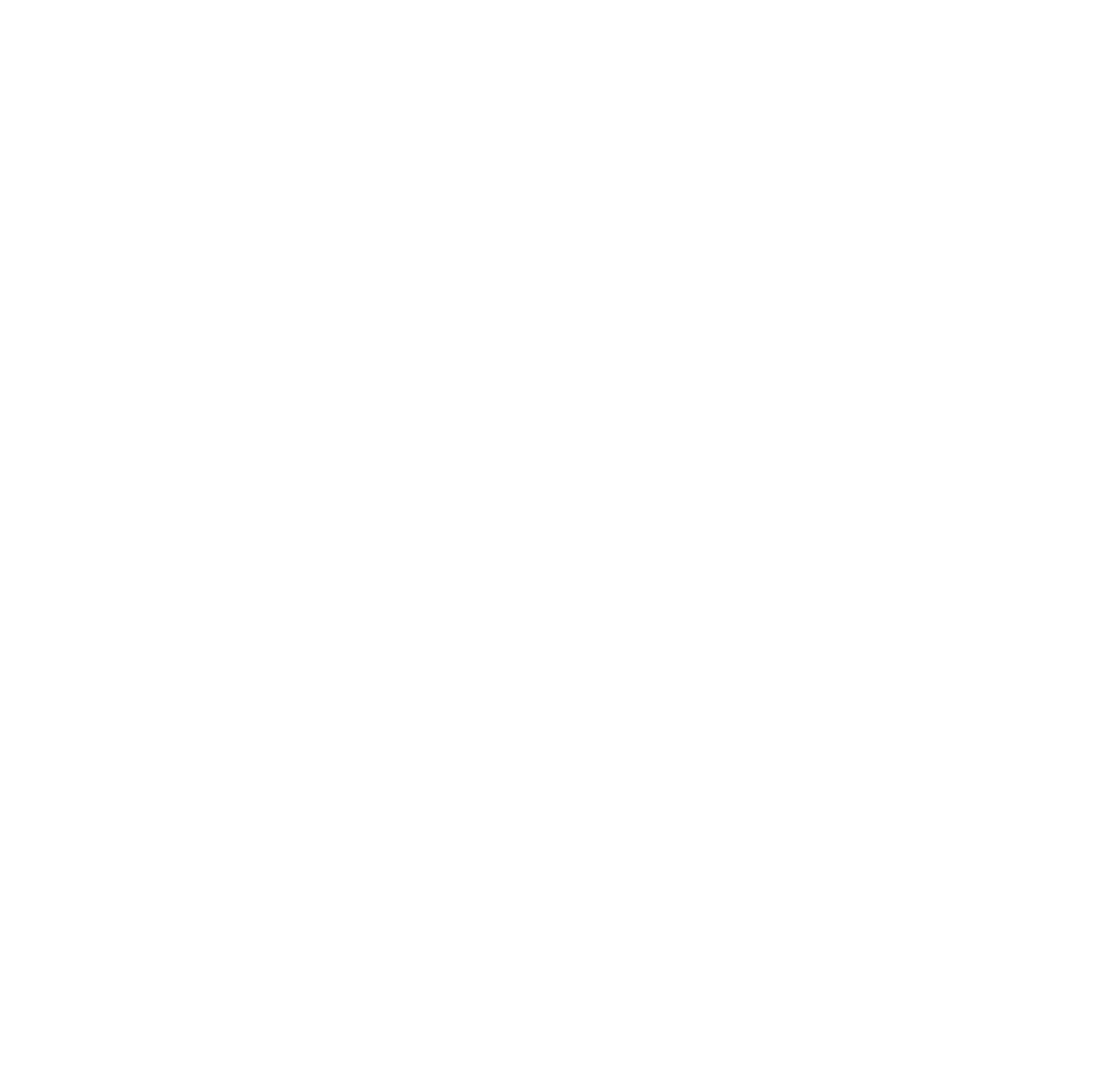
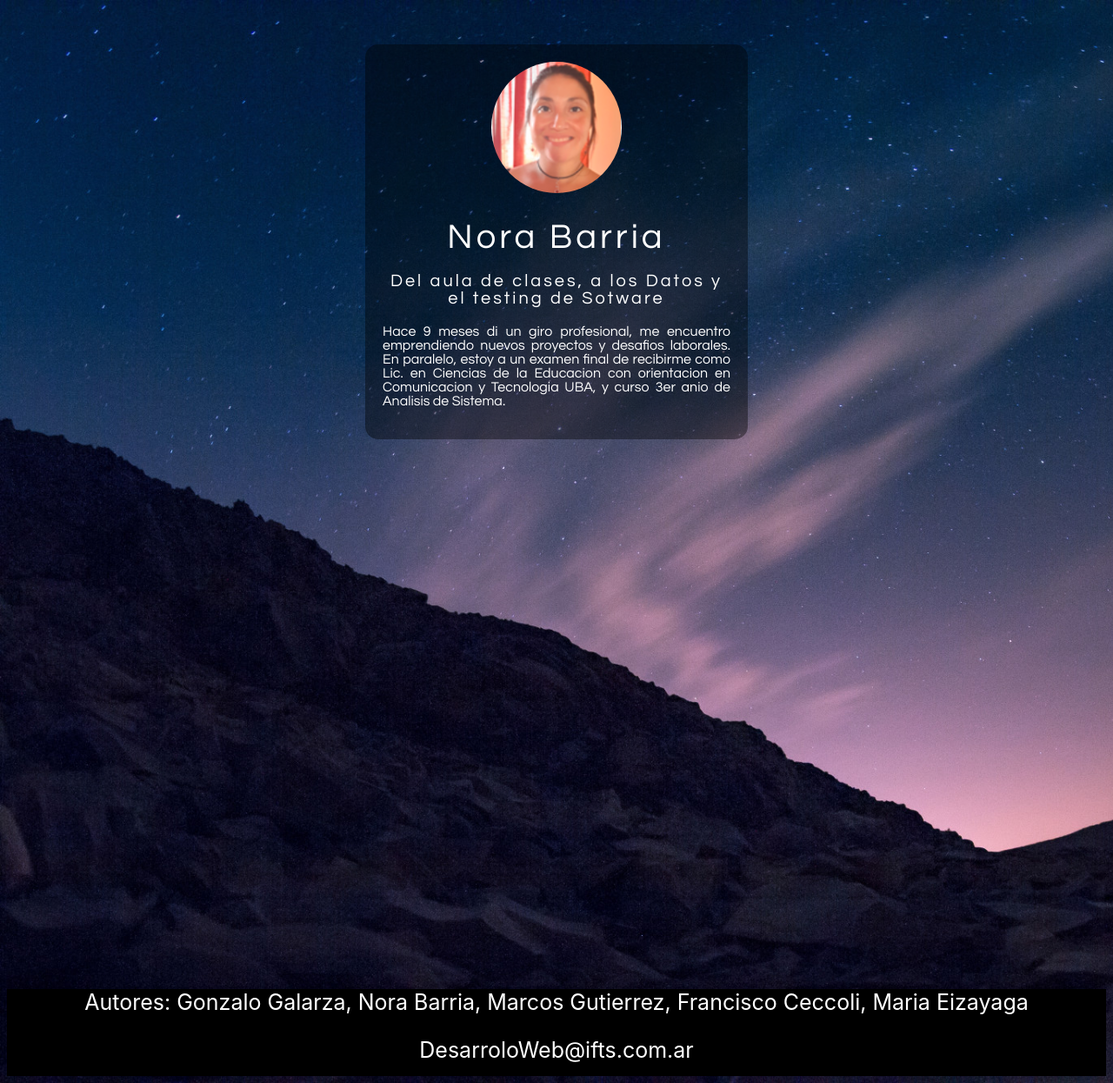
Before and after one commit to gonzalojgalarza/blog-desarrolloweb, a plain HTML site: page nora.html in a window 1280 px wide. Shown: the whole page at 87% size. Before the commit the page ends 800 px from the top, so only its background shows below. Drawn offline with Linux system fonts and the light colour scheme.

Commit message:
Tarjeta ampliatoria de información- sección Nora

```diff
--- a/css/nora.css
+++ b/css/nora.css
@@ -1,12 +1,64 @@
+.fondo {
+    background: url('../img/fondoNora.jpg') no-repeat;
+    background-size: cover;
+    font-family: 'Century Gothic', sans-serif;
+}
+
+.box {
+    width: 400px;
+    background: rgb(0, 0, 0, .4);
+    margin: 0 auto;
+    margin-top: 4%;
+    padding: 20px;
+    color: white;
+    text-align: center;
+    border-radius: 15px;
+}
+
+.box-img {
+    border-radius: 50%;
+}
+
+.box h1 {
+    font-size: 40px;
+    letter-spacing: 4px;
+    font-weight: 100;
+    margin: 30px 0 20px;
+}
+
+.box h2 {
+    font-size: 20px;
+    letter-spacing: 3px;
+    font-weight: 100;
+    margin-bottom: 20px;
+}
+
+.box p {
+    text-align: justify;
+}
+
+a{
+    color: white;
+    text-decoration:none;
+}
+
 footer {
     text-align: center;
     margin-top: 50%;
     background-color: black;
     color: white;
-
     bottom:0;
     clear:both;
     width:100%;
     height:100px;
+}
 
+.letraFooter p {
+        font-family: -apple-system, BlinkMacSystemFont, 'Segoe UI', Roboto, Oxygen, Ubuntu, Cantarell, 'Open Sans', 'Helvetica Neue', sans-serif;
+        font-size: 25px;
 }
+
+.letraFooter a {
+    color: white;
+    text-decoration:none;
+}
--- a/nora.html
+++ b/nora.html
@@ -10,9 +10,21 @@
 <link rel="stylesheet" href="./css/nora.css">
 </head>
 
-<body>
+<body class="fondo">
+  <section class="box">
+    <img src="./img/Nora.png" width="150" alt="Imagen de perfil de Nora" class="box-img">
+    <h1>Nora Barria</h1>
+    <h2>Del aula de clases, a los Datos y el testing de Sotware</h2>
+    <p>Hace 9 meses di un giro profesional, me encuentro emprendiendo nuevos proyectos y desafios laborales.
+      En paralelo, estoy a un examen final de recibirme como Lic. en Ciencias de la Educacion con orientacion en Comunicacion y Tecnologia UBA, y curso 3er anio de Analisis de Sistema.</h2>
+    </p>
+  </section>
 
-<div class="columna">
-
+  <footer>
+    <div class="letraFooter">
+      <p>Autores: Gonzalo Galarza, Nora Barria, Marcos Gutierrez, Francisco Ceccoli, Maria Eizayaga</p>
+      <p><a href="DesarroloWeb@ifts.com.ar">DesarroloWeb@ifts.com.ar</a></p>
+    </div>
+  </footer>
 </body>
 </html>
```
Also changed, not shown: css/styles.css (+3 -4 lines), img/fondoNora.jpg (added).
